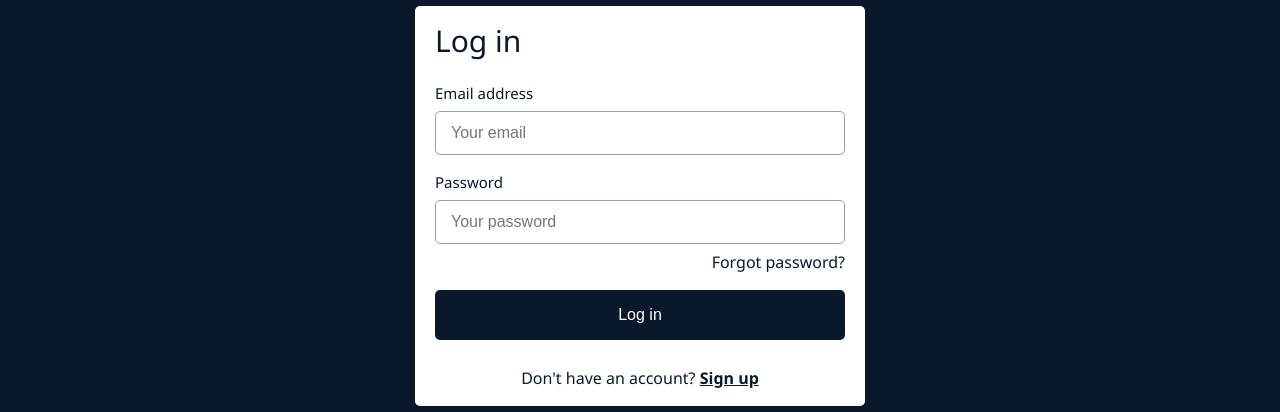
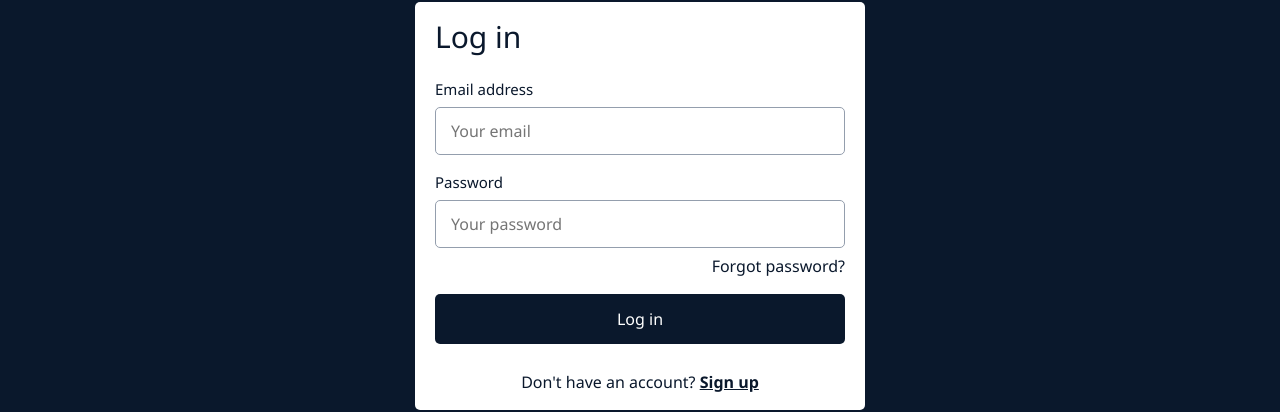
Before and after one commit to amirmammadov/predictionSystem, a React (Vite) app: page /login in a window 1280 px wide. Shown: the part 204-616 px from the top of the page. Built offline with nearby package versions, Linux system fonts and the light colour scheme; what wretch would draw is missing.

Commit message:
new css codes were added

```diff
--- a/src/main.tsx
+++ b/src/main.tsx
@@ -5,6 +5,7 @@ import App from "./App.tsx";
 import { ToastContainer } from "react-toastify";
 import "react-toastify/dist/ReactToastify.css";
 
+import "./sass/base/_reset.module.scss";
 import "./sass/style.module.scss";
 
 createRoot(document.getElementById("root")!).render(
--- a/src/sass/style.module.scss
+++ b/src/sass/style.module.scss
@@ -1,5 +1,14 @@
 @import "./base/reset.module";
 @import "./utils/colors.module";
+
+*,
+*::after,
+*::before {
+  padding: 0;
+  margin: 0;
+  box-sizing: border-box;
+  font-family: "Segoe UI", Tahoma, Geneva, Verdana, sans-serif;
+}
 
 body {
   min-height: 100vh;
```
